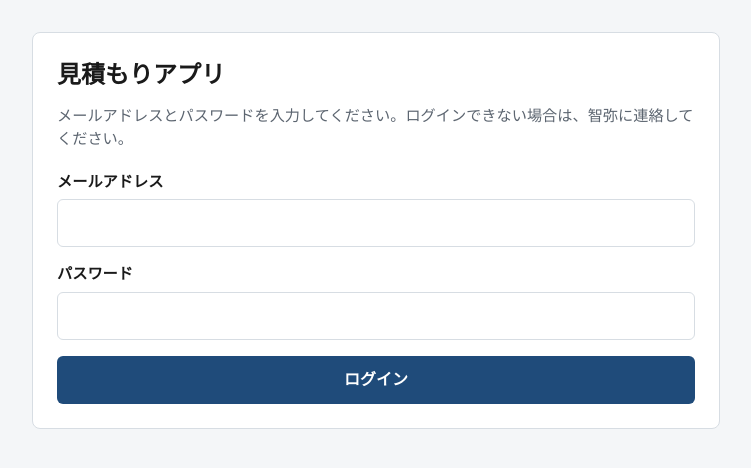
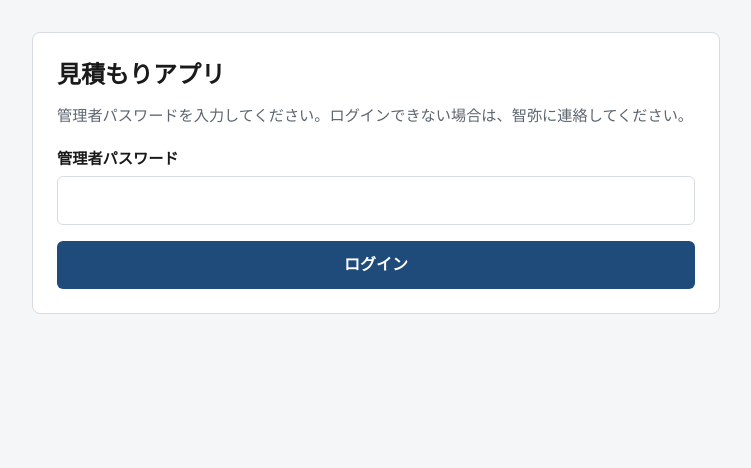
Before and after one commit to TannaiTomoya/tannai-estimate-app, a Next.js app: page /login in a window 1280 px wide. Shown: the top 468 px of the page, without its empty margins (264-1015 px from the left). Built offline with nearby package versions, Linux system fonts and the light colour scheme.

Commit message:
Switch login to interim admin password flow.
Hide email on /login and authenticate via ADMIN_EMAIL plus the shared password so father and owner can enter with one credential.

Co-authored-by: Cursor <cursoragent@cursor.com>

```diff
--- a/app/actions.js
+++ b/app/actions.js
@@ -6,12 +6,18 @@ import { isAuthSkipEnabled } from "@/lib/auth-skip";
 import { TAX_RATE } from "@/lib/constants";
 
 export async function loginAction(formData) {
-  const email = String(formData.get("email") || "").trim();
   const password = String(formData.get("password") || "");
+  const email = String(process.env.ADMIN_EMAIL || "").trim();
 
-  if (!email || !password) {
+  if (!email) {
     return {
-      error: "メールアドレスまたはパスワードが違います。もう一度確認してください。",
+      error: "管理者ログインの設定が不完全です。智弥に連絡してください。",
+    };
+  }
+
+  if (!password) {
+    return {
+      error: "管理者パスワードが違います。もう一度確認してください。",
     };
   }
 
@@ -23,7 +29,7 @@ export async function loginAction(formData) {
 
   if (error) {
     return {
-      error: "メールアドレスまたはパスワードが違います。もう一度確認してください。",
+      error: "管理者パスワードが違います。もう一度確認してください。",
     };
   }
 
--- a/app/login/LoginForm.js
+++ b/app/login/LoginForm.js
@@ -27,18 +27,7 @@ export default function LoginForm() {
       {error ? <p className={styles.error}>{error}</p> : null}
 
       <div className={styles.field}>
-        <label htmlFor="email">メールアドレス</label>
-        <input
-          id="email"
-          name="email"
-          type="email"
-          autoComplete="username"
-          required
-        />
-      </div>
-
-      <div className={styles.field}>
-        <label htmlFor="password">パスワード</label>
+        <label htmlFor="password">管理者パスワード</label>
         <input
           id="password"
           name="password"
--- a/app/login/page.js
+++ b/app/login/page.js
@@ -14,7 +14,7 @@ export default function LoginPage() {
       <div className={styles.card}>
         <h1 className={styles.title}>見積もりアプリ</h1>
         <p className={styles.help}>
-          メールアドレスとパスワードを入力してください。ログインできない場合は、智弥に連絡してください。
+          管理者パスワードを入力してください。ログインできない場合は、智弥に連絡してください。
         </p>
         {skip ? (
           <p className={styles.error}>
```
Also changed, not shown: 3 other files (tests, documents, lock files or other folders).
